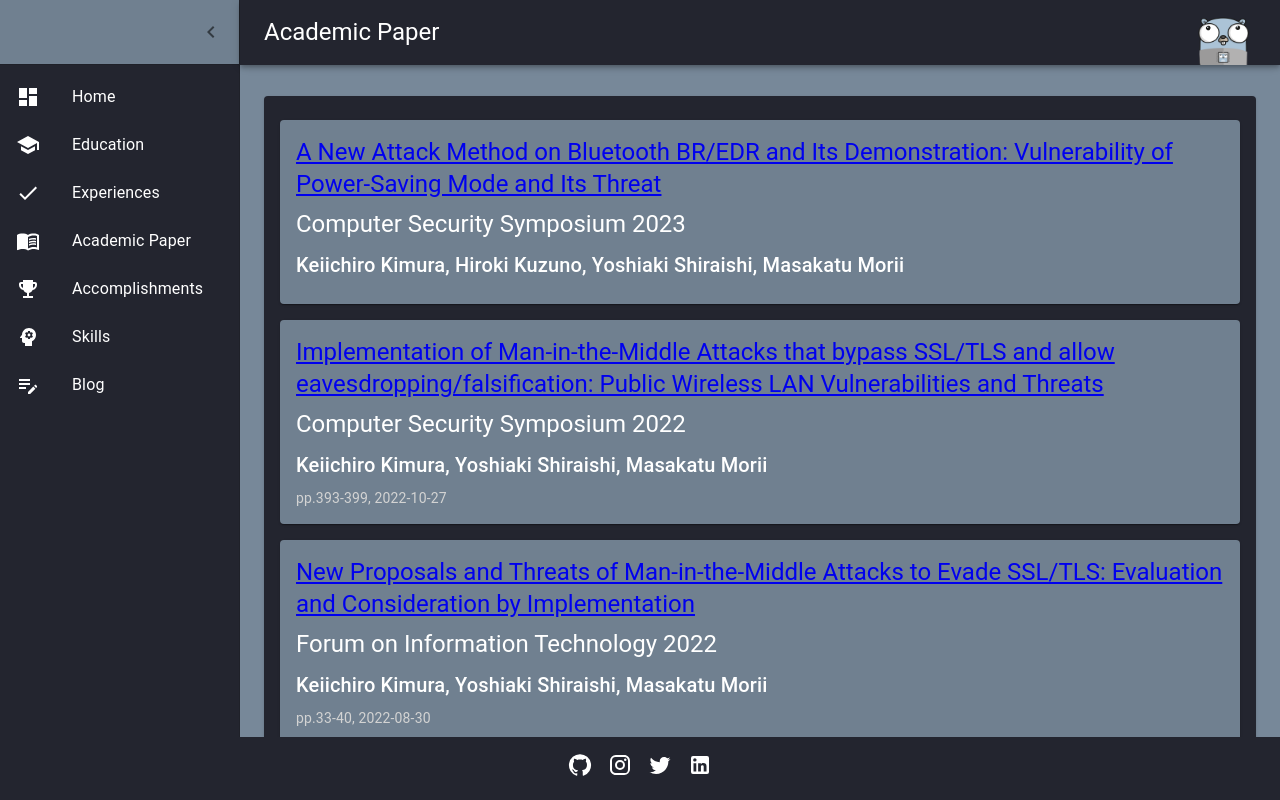
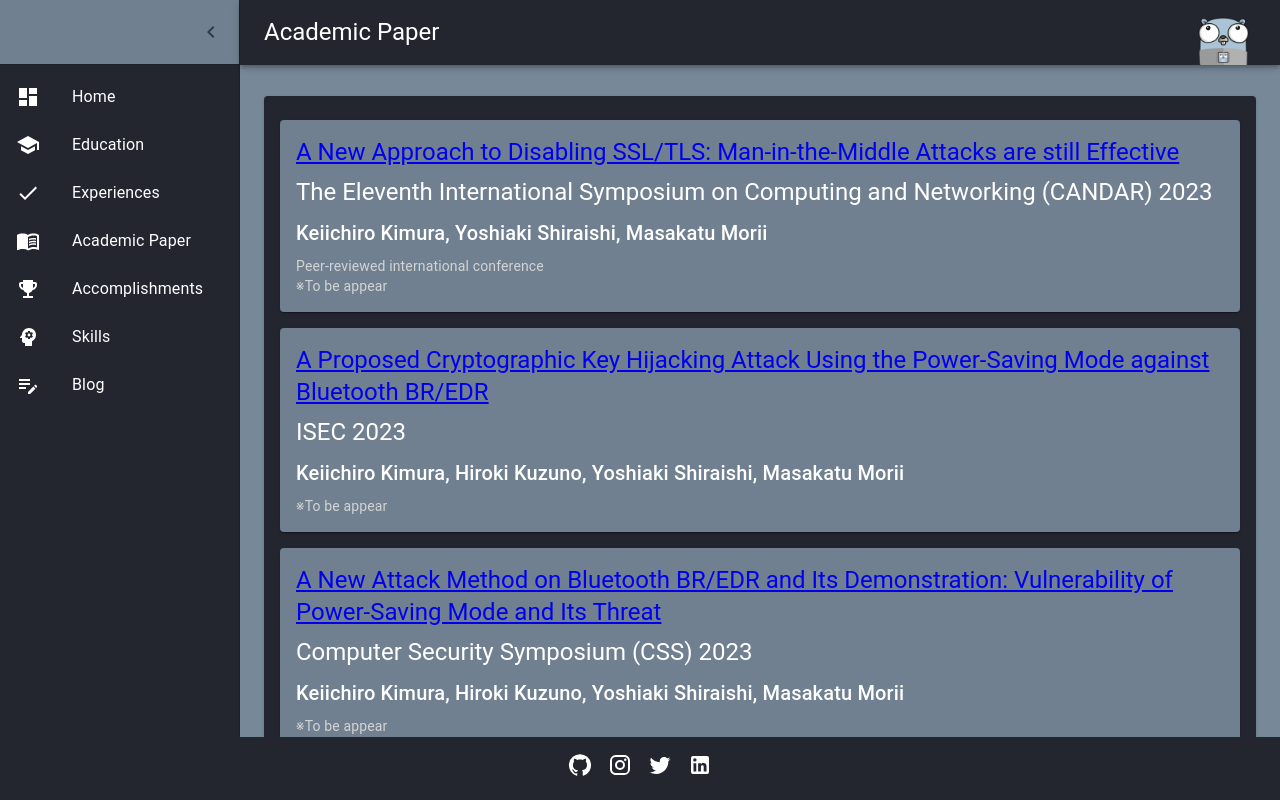
Before and after one commit to trapedev/trapedev.github.io, a React (Create React App) app in the folder app/: page /#/academic-paper in a window 1280 px wide. Built offline with nearby package versions, Linux system fonts and the light colour scheme.

Commit message:
commit all changes

```diff
--- a/app/src/pages/academicPaper.tsx
+++ b/app/src/pages/academicPaper.tsx
@@ -13,6 +13,8 @@ const AcademicPaper = () => {
     <Template name={"Academic Paper"}>
       <BaseContainer>
         <BaseItem xs={12}>
+          <CANDAR2023 />
+          <ISEC2023 />
           <CSS2023 />
           <CSS2022 />
           <FIT2022 />
@@ -33,7 +35,7 @@ const CSS2022 = () => {
         }
         hyperLink="https://www.iwsec.org/css/2022/program.html#2A4-I"
       />
-      <Title title={"Computer Security Symposium 2022"} />
+      <Title title={"Computer Security Symposium (CSS) 2022"} />
       <SubTitle
         title={"Keiichiro Kimura, Yoshiaki Shiraishi, Masakatu Morii"}
       />
@@ -51,7 +53,7 @@ const FIT2022 = () => {
         }
         hyperLink="https://onsite.gakkai-web.net/fit2022/abstract/data/html/program/l.html#s1k"
       />
-      <Title title={"Forum on Information Technology 2022"} />
+      <Title title={"Forum on Information Technology (FIT) 2022"} />
       <SubTitle
         title={"Keiichiro Kimura, Yoshiaki Shiraishi, Masakatu Morii"}
       />
@@ -69,11 +71,48 @@ const CSS2023 = () => {
         }
         hyperLink="https://www.iwsec.org/css/2023/program.html#3E3"
       />
-      <Title title={"Computer Security Symposium 2023"} />
+      <Title title={"Computer Security Symposium (CSS) 2023"} />
       <SubTitle
         title={"Keiichiro Kimura, Hiroki Kuzuno, Yoshiaki Shiraishi, Masakatu Morii"}
       />
-      {/* <SecondaryText data="pp.33-40, 2022-08-30" /> */}
+      <SecondaryText data="※To be appear" />
     </SingleCardItem>
   );
 };
+
+const ISEC2023 = () => {
+  return (
+    <SingleCardItem>
+      <Title
+        title={
+          "A Proposed Cryptographic Key Hijacking Attack Using the Power-Saving Mode against Bluetooth BR/EDR"
+        }
+        hyperLink="https://ken.ieice.org/ken/paper/20231110nCyv/"
+      />
+      <Title title={"ISEC 2023"} />
+      <SubTitle
+        title={"Keiichiro Kimura, Hiroki Kuzuno, Yoshiaki Shiraishi, Masakatu Morii"}
+      />
+      <SecondaryText data="※To be appear" />
+    </SingleCardItem>
+  );
+};
+
+const CANDAR2023 = () => {
+  return (
+    <SingleCardItem>
+      <Title
+        title={
+          "A New Approach to Disabling SSL/TLS: Man-in-the-Middle Attacks are still Effective"
+        }
+        hyperLink="https://is-candar.org/"
+      />
+      <Title title={"The Eleventh International Symposium on Computing and Networking (CANDAR) 2023"} />
+      <SubTitle
+        title={"Keiichiro Kimura, Yoshiaki Shiraishi, Masakatu Morii"}
+      />
+      <SecondaryText data="Peer-reviewed international conference" />
+      <SecondaryText data="※To be appear" />
+    </SingleCardItem>
+  );
+};
```
Also changed, not shown: 8 other files (tests, documents, lock files or other folders).
